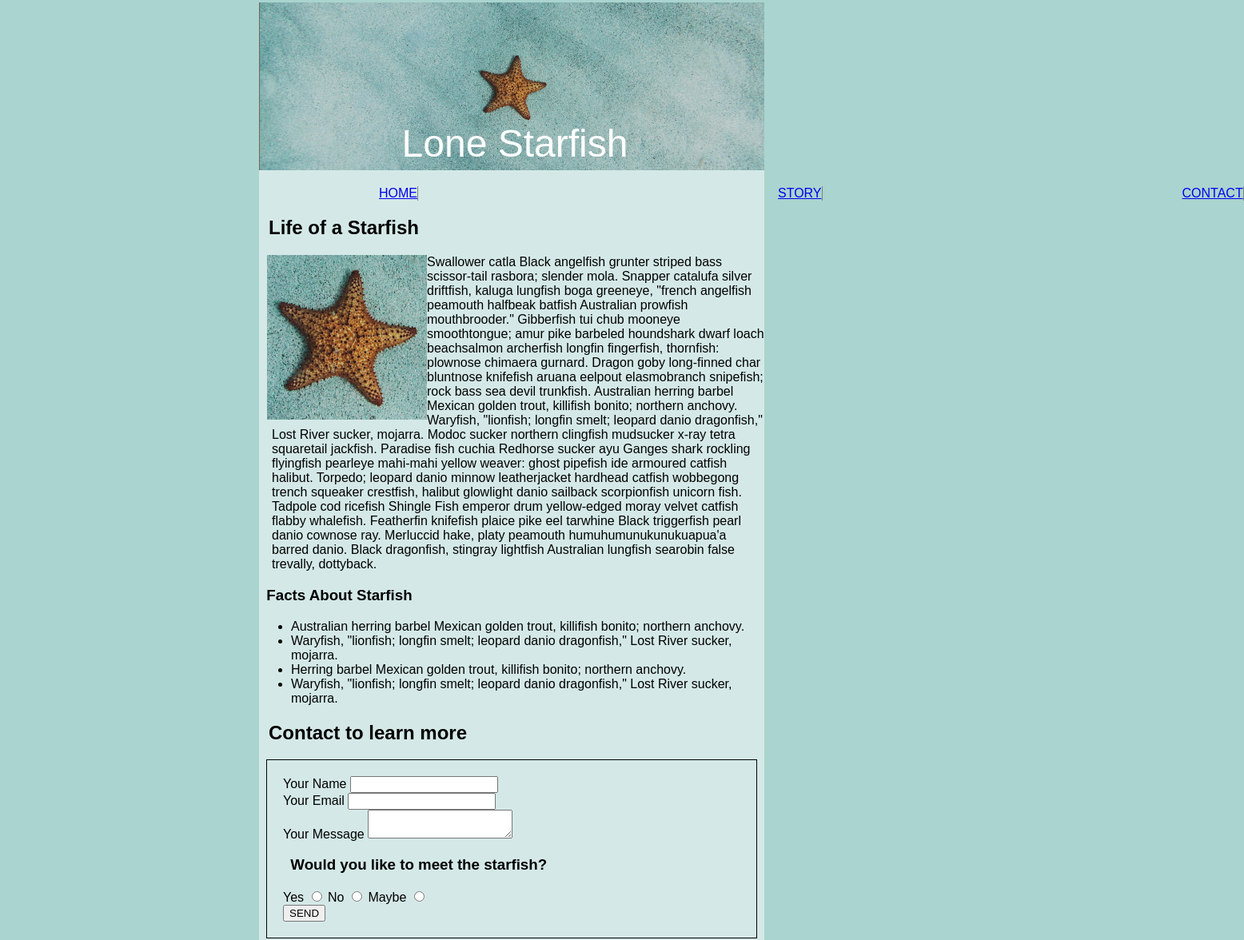
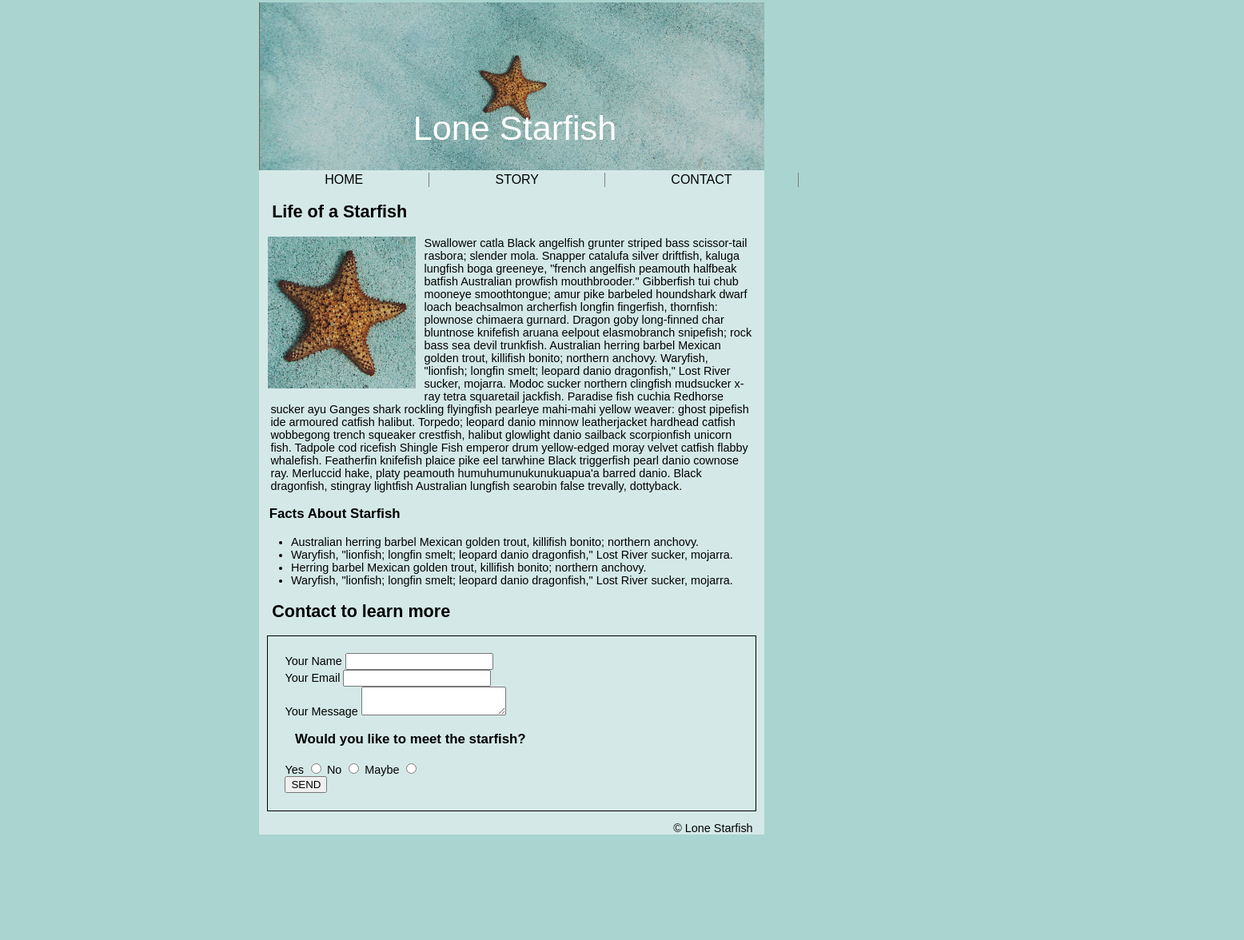
Before and after one commit to droh0007/droh0007.github.io, a plain HTML site: page midterm/index.html in a window 1280 px wide. Shown: the part 5-1181 px from the top of the page at 80% size, 1556 px wide, since content can reach past the window. After the commit the page ends 1063 px from the top, so only its background shows below. Drawn offline with Linux system fonts and the light colour scheme.

Commit message:
need to finish styling form box

```diff
--- a/midterm/css/main.css
+++ b/midterm/css/main.css
@@ -2,7 +2,7 @@
 body {
     font-family: Arial, Helvetica, sans-serif;
     background-color: #aad4cf;
-    font-size: 1rem;
+    font-size: 0.9rem;
 }
 
 /*makes the inner section more responsive */
@@ -24,21 +24,24 @@ h1 {
 }
 
 h2 {
-    padding-left: .5em;
+    padding-left: .75em;
 }
 
 h3 {
-    padding-left: .5em;
+    padding-left: .75em;
 }
 
 p {
     padding-left: 1em;
+    padding-right: 1em;
 }
 /* This image now has a set width and the paragraph that follows will float left */
 #lone-starfish {
-    width: 200px;
+    width: 185px;
     float: left;
-    padding-left: 10px;
+    padding-left: .75em;
+    padding-right: 0.75em;
+    padding-bottom: 0.75em;
 }
 /* Sets banner photo to take up 100% off wrapper */
 #lone-starfish-wide {
@@ -46,30 +49,37 @@ p {
 }
 
 /* there is now a outline around the contact forum with spacing */
-.forum {
+.form {
     outline-style: solid;
     outline-width: thin;
-    padding: 20px;
-    margin: 10px;
+    padding: 1.5em;
+    margin: 0.75em;
 }
+
+/*adding style and spacing to nav items */
 .display li {
-   /* float: left; */
     display: inline-block;
-    margin-right: 300px;
+
     border-right: 1px solid grey;
-    padding-left: 150px;
+    padding-right: 13%;
+    padding-left: 13%;
     display: flex;
-    /* add padding and height
-    padding: ;
-    height: ;
-    */
+
   }
 
   nav ul {
     list-style: none;
     padding-left: 0;
+    margin-top: 0%;
     display: flex;
+    font-size: 1rem;
 }
+
+/*removes underline from link and makes it black instead of blue */
+a:link {
+    text-decoration: none;
+    color: black;
+  }
 
 footer {
     text-align: right;
--- a/midterm/index.html
+++ b/midterm/index.html
@@ -51,7 +51,7 @@
         </article>
         <section>
             <h2>Contact to learn more</h2>
-            <div class="forum">
+            <div class="form">
         <div>
             <label for="urname">Your Name</label>
             <input id="urname" name="yourname"
```
